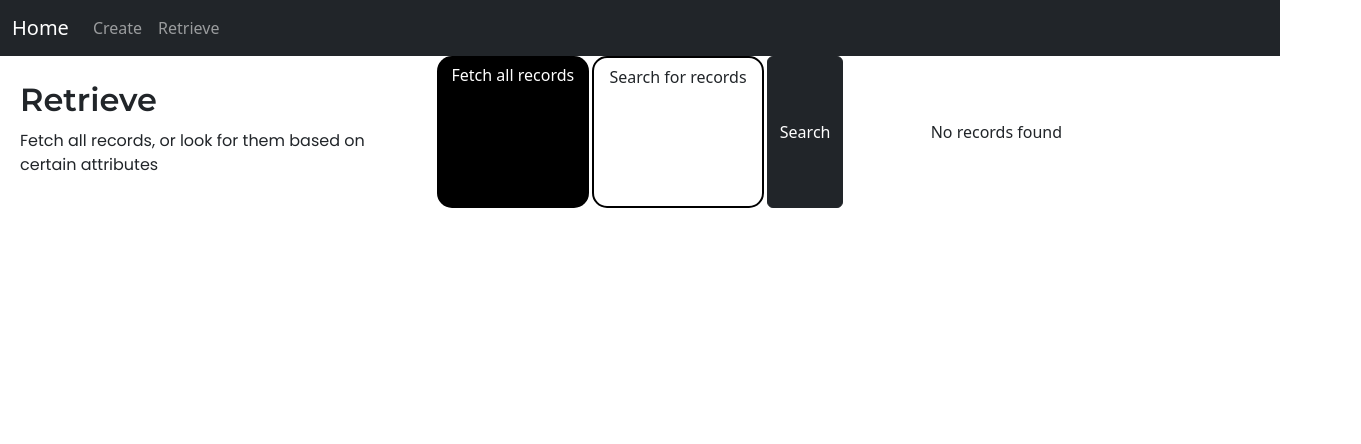
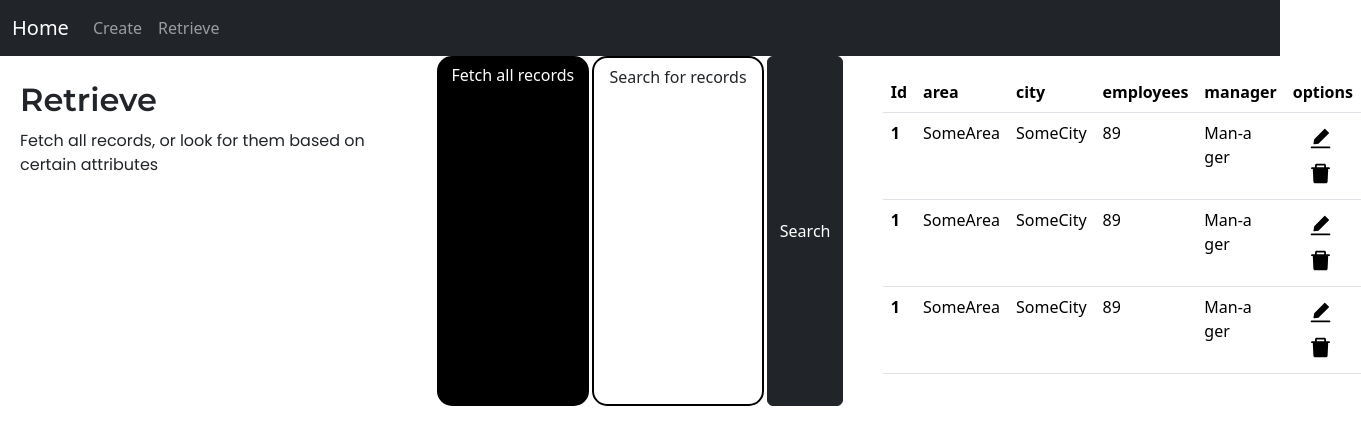
Before and after one commit to Riddikulus07/MultiClassDemo, a React (Vite) app in the folder client/: page / in a window 1280 px wide. Shown: the top 444 px of the page, 1361 px wide, since content can reach past the window. Built offline with nearby package versions, Linux system fonts and the light colour scheme.

Commit message:
Retrieve grid view

```diff
--- a/client/src/screens/Retrieve/ResultCard.jsx
+++ b/client/src/screens/Retrieve/ResultCard.jsx
@@ -4,47 +4,46 @@ import { AiFillDelete, AiFillEdit } from "react-icons/ai";
 import { useNavigate } from "react-router-dom";
 
 const ResultCard = ({ id, city, area, numEmployees, manager }) => {
-  const [show, setShow] = useState(false);
+  // const [show, setShow] = useState(false);
   const navigate = useNavigate();
 
   return (
-    <div className="ResultCardTotal d-flex flex-column ">
-      <div className="ResultCard d-flex flex-row flex-wrap"
-        onClick={()=>{
-            setShow(!show)
-        }}
+    <tr
+        className="ResultCard"
+        // onClick={() => {
+        //   setShow(!show);
+        // }}
       >
-        <div className="id">{id}</div>
-        <div className="areancity">{`${area}, ${city}`}</div>
-        <div className="numEmployees">{`${numEmployees} employees`}</div>
-        <div className="manager">{`Managed by ${manager}`}</div>
-      </div>
-      {show ? (
-        <div className="options d-flex justify-content-end">
-          <AiFillEdit className="icons" size={25}
-            onClick={()=>{
-                navigate(
-                    "/update",
-                    {
-                        state : {
-                            "id" : id,
-                            "city" : city,
-                            "area" : area,
-                            "manager" : manager,
-                            "numEmployees" : numEmployees
-                        }
-                    }
-                )
+        <th scope="row">{id}</th>
+        <td>{area}</td>
+        <td>{city}</td>
+        <td>{numEmployees}</td>
+        <td>{manager}</td>
+        <td className="options">
+          <AiFillEdit
+            className="icons"
+            size={25}
+            onClick={() => {
+              navigate("/update", {
+                state: {
+                  id: id,
+                  city: city,
+                  area: area,
+                  manager: manager,
+                  numEmployees: numEmployees,
+                },
+              });
             }}
           />
-          <AiFillDelete className="icons" size={25}
-             onClick={()=>{
-                navigate("/delete", {state : id})
+          <AiFillDelete
+            className="icons"
+            size={25}
+            onClick={() => {
+              navigate("/delete", { state: id });
             }}
           />
-        </div>
-      ) : null}
-    </div>
+        </td>
+    </tr>
   );
 };
 
--- a/client/src/screens/Retrieve/ResultCard.scss
+++ b/client/src/screens/Retrieve/ResultCard.scss
@@ -1,30 +1,4 @@
-.ResultCardTotal{
-    margin: 5px 10px;
-    border-radius: 15px;
-    padding : 3px 10px;
-    .ResultCard{
-        margin: 5px 10px;
-        border-radius: 15px;
-        background-color: rgb(57, 57, 57);
-        padding : 3px 10px;
-        color : white;
-        cursor: pointer;
-        .id, .areancity, .numEmployees, .manager{
-            margin : 15px;
-        }
-        .id{
-            color : black;
-            background-color: white;
-            padding : 5px 15px;
-            border-radius: 15px;
-        }
-        .numEmployees{
-            color : black;
-            background-color: white;
-            padding : 5px 15px;
-            border-radius: 15px;
-        }
-    }
+.ResultCard{
     .icons{
         margin : 5px 15px;
         cursor: pointer;
--- a/client/src/screens/Retrieve/Retrieve.jsx
+++ b/client/src/screens/Retrieve/Retrieve.jsx
@@ -7,7 +7,29 @@ import { Spinner } from "react-bootstrap";
 
 const Retrieve = () => {
   const [mode, setMode] = useState("all");
-  const [results, setResults] = useState([]);
+  const [results, setResults] = useState([
+    {
+      "id" : 1,
+      "city" : "SomeCity",
+      "area" : "SomeArea",
+      "manager" : "Man-a ger",
+      "numEmployees" : 89
+    },
+    {
+      "id" : 1,
+      "city" : "SomeCity",
+      "area" : "SomeArea",
+      "manager" : "Man-a ger",
+      "numEmployees" : 89
+    },
+    {
+      "id" : 1,
+      "city" : "SomeCity",
+      "area" : "SomeArea",
+      "manager" : "Man-a ger",
+      "numEmployees" : 89
+    }
+  ]);
   const [attr, setAttr] = useState("id");
   const [val, setVal] = useState("");
   const [waiting, setWaiting] = useState(false);
@@ -153,8 +175,8 @@ const Retrieve = () => {
               onChange={(e) => {
                 setVal(e.target.value);
               }}
-              onKeyDown={(e) =>{
-                if(e.key == "Enter"){
+              onKeyDown={(e) => {
+                if (e.key == "Enter") {
                   getSomeRecords();
                 }
               }}
@@ -167,6 +189,19 @@ const Retrieve = () => {
         {waiting ? (
           <Spinner />
         ) : results.length ? (
+          <table className="table">
+            <thead>
+              <tr>
+                <th scope="col">Id</th>
+                <th scope="col">area</th>
+                <th scope="col">city</th>
+                <th scope="col">employees</th>
+                <th scope="col">manager</th>
+                <th scope="col">options</th>
+              </tr>
+            </thead>
+            <tbody>
+              {
               results.map((e) => {
                 return (
                   <ResultCard
@@ -178,7 +213,9 @@ const Retrieve = () => {
                     manager={e.manager}
                   />
                 );
-          })
+              })}
+            </tbody>
+          </table>
         ) : (
           <div className="noresults m-5">No records found</div>
         )}
```
Also changed, not shown: client/src/components/EDit.js (deleted, +0 -127 lines). Lines whose indentation alone changed are shown as unchanged.
